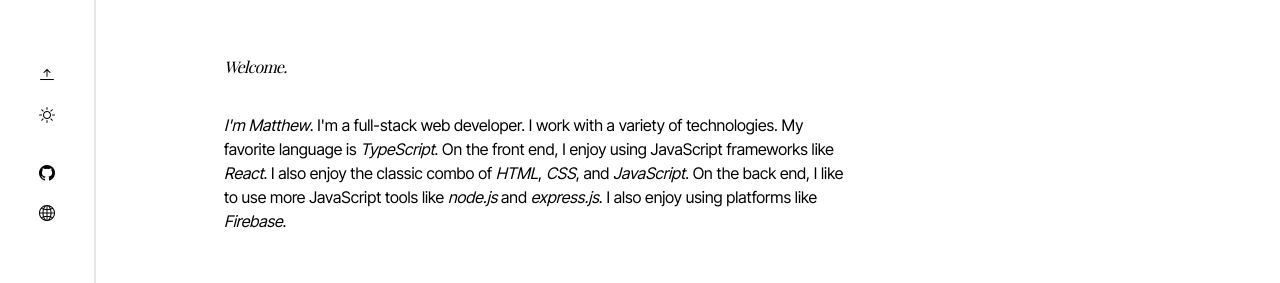
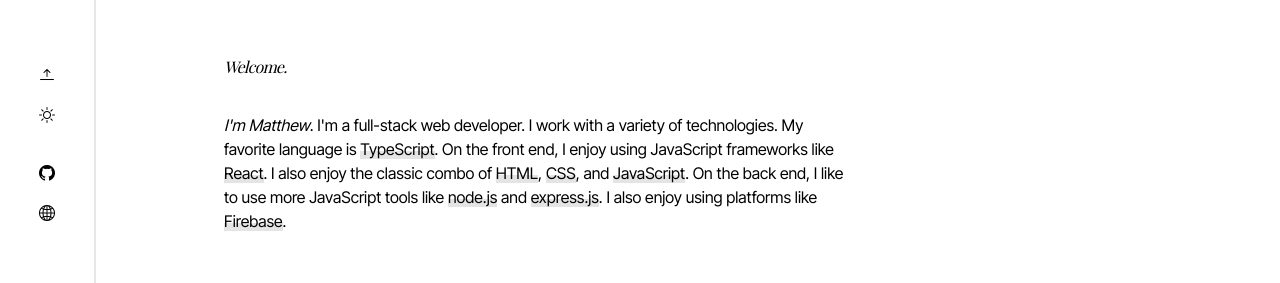
Before and after one commit to arthurmatthew/matthewarthur, a React (Vite) app: page / in a window 1280 px wide. Shown: the part 256-539 px from the top of the page. Built offline with nearby package versions, Linux system fonts and the light colour scheme; a web font is replaced by a local one.

Commit message:
Change design of Underline component

```diff
--- a/src/components/Hero.tsx
+++ b/src/components/Hero.tsx
@@ -1,5 +1,5 @@
-import { ReactNode } from 'react';
 import './Hero.css';
+import Underline from './Underline';
 
 export default function Hero() {
   return (
@@ -8,37 +8,18 @@ export default function Hero() {
       <hr className="bg-stone-200 dark:bg-stone-800" />
       <article>
         <p className="text-xl dark:text-white">
-          <em className="font-bold not-italic">I'm Matthew</em>. I'm a
+          <em className="font-semibold not-italic">I'm Matthew</em>. I'm a
           full-stack web developer. I work with a variety of technologies. My
-          favorite language is{' '}
-          <Underline color="decoration-blue-500">TypeScript</Underline>. On the
-          front end, I enjoy using JavaScript frameworks like{' '}
-          <Underline color="decoration-cyan-400">React</Underline>. I also enjoy
-          the classic combo of{' '}
-          <Underline color="decoration-orange-700">HTML</Underline>,{' '}
-          <Underline color="decoration-blue-300">CSS</Underline>, and{' '}
-          <Underline color="decoration-yellow-400">JavaScript</Underline>. On
-          the back end, I like to use more JavaScript tools like{' '}
-          <Underline color="decoration-green-500">node.js</Underline> and{' '}
-          <Underline color="decoration-stone-200">express.js</Underline>. I also
-          enjoy using platforms like{' '}
-          <Underline color="decoration-orange-500">Firebase</Underline>.
+          favorite language is <Underline>TypeScript</Underline>. On the front
+          end, I enjoy using JavaScript frameworks like{' '}
+          <Underline>React</Underline>. I also enjoy the classic combo of{' '}
+          <Underline>HTML</Underline>, <Underline>CSS</Underline>, and{' '}
+          <Underline>JavaScript</Underline>. On the back end, I like to use more
+          JavaScript tools like <Underline>node.js</Underline> and{' '}
+          <Underline>express.js</Underline>. I also enjoy using platforms like{' '}
+          <Underline>Firebase</Underline>.
         </p>
       </article>
     </section>
   );
 }
-
-const Underline = ({
-  children,
-  color
-}: {
-  children: ReactNode;
-  color?: string;
-}) => {
-  return (
-    <em className={`font-semibold not-italic underline decoration-1 ${color}`}>
-      {children}
-    </em>
-  );
-};
--- /dev/null
+++ b/src/components/Underline.css
@@ -0,0 +1,13 @@
+:root {
+  --shadow-color: rgb(228, 228, 228);
+}
+
+.ul {
+  box-shadow: inset 0 -0.5em 0 var(--shadow-color);
+  transition: box-shadow 150ms;
+  font-style: normal;
+}
+
+.ul:hover {
+  box-shadow: inset 0 -1em 0 var(--shadow-color);
+}
--- /dev/null
+++ b/src/components/Underline.tsx
@@ -0,0 +1,16 @@
+import { ReactNode } from 'react';
+import './Underline.css';
+
+export default function Underline({
+  children,
+  href
+}: {
+  children: ReactNode;
+  href?: string;
+}) {
+  return (
+    <em className="ul">
+      <a href={href}>{children}</a>
+    </em>
+  );
+}
```
